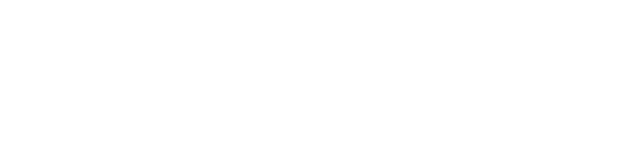
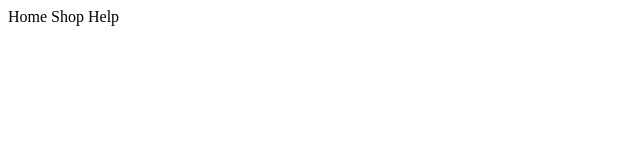
Before and after one commit to rikvik2006/JustBuildIT_WebSite, a plain HTML site: page index.html in a window 1280 px wide. Shown: the whole page, without its empty margins (0-640 px from the left). Drawn offline with Linux system fonts and the light colour scheme.

Commit message:
Crendo la tab in alto

```diff
--- a/index.html
+++ b/index.html
@@ -10,7 +10,13 @@
     </head>
 
     <body>
-
+        <div id="headtab">
+            <div class="menu">
+                <span class="menuText">Home</span>
+                <span class="menuText">Shop</span>
+                <span class="menuText">Help</span>
+            </div>
+        </div>
     </body>
 
 </html>
```
